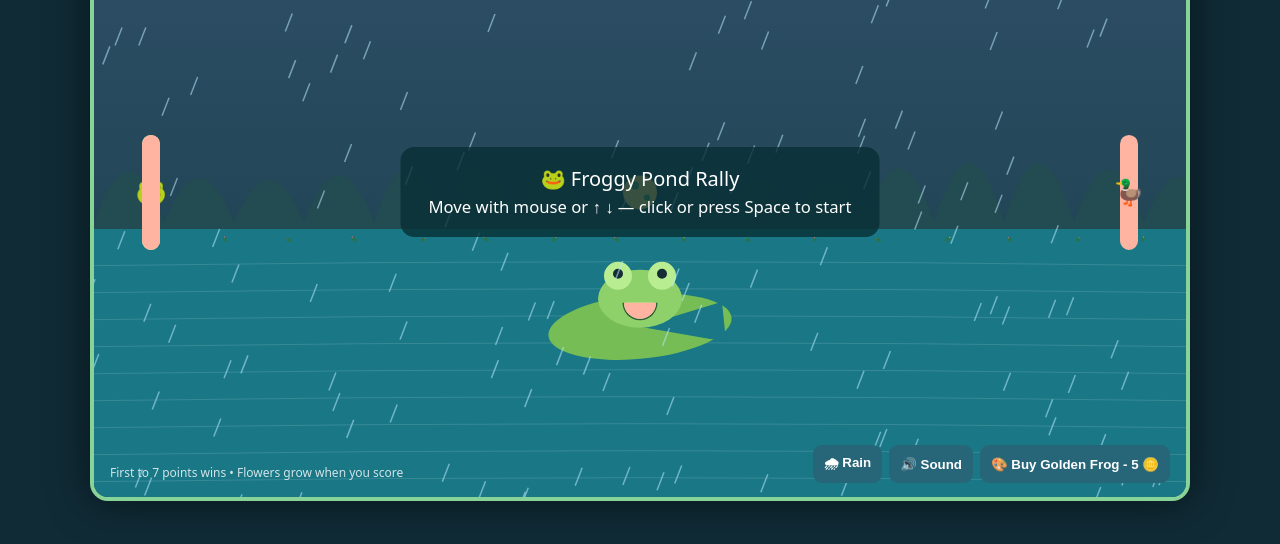
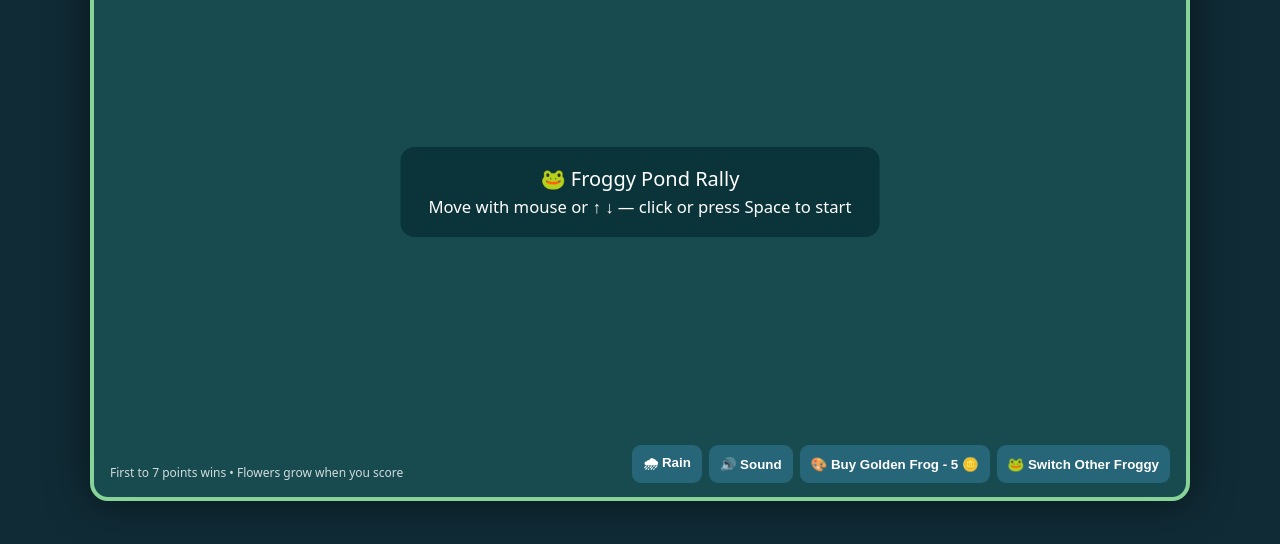
Before and after one commit to xychen-1x/froggy-game, a plain HTML site: page index.html in a window 1280 px wide. Shown: the part 208-752 px from the top of the page. Drawn offline with Linux system fonts and the light colour scheme.

Commit message:
Add frog button to the shop and update JS variables

```diff
--- a/index.html
+++ b/index.html
@@ -113,6 +113,7 @@
       <button id="rainBtn">🌧 Rain</button>
       <button id="soundBtn">🔊 Sound</button>
       <button id="skinBtn">🎨 Buy Golden Frog - 5 🪙</button>
+      <button id="frogBtn">🐸  Switch Other Froggy</button>
     </div>
 
     <div class="hint">First to 7 points wins • Flowers grow when you score</div>
@@ -127,12 +128,14 @@
     const rainBtn = document.querySelector("#rainBtn");
     const soundBtn = document.querySelector("#soundBtn");
     const skinBtn = document.querySelector("#skinBtn");
+    const frogBtn = document.querySelector("#(frogBtn");
 
     let W, H, dpr;
     let running = false;
     let gameOver = false;
     let rain = true;
     let soundOn = true;
+    let frogswitch = true;
     let goldenFrog = false;
     let coins = 0;
     let cameraShake = 0;
```
